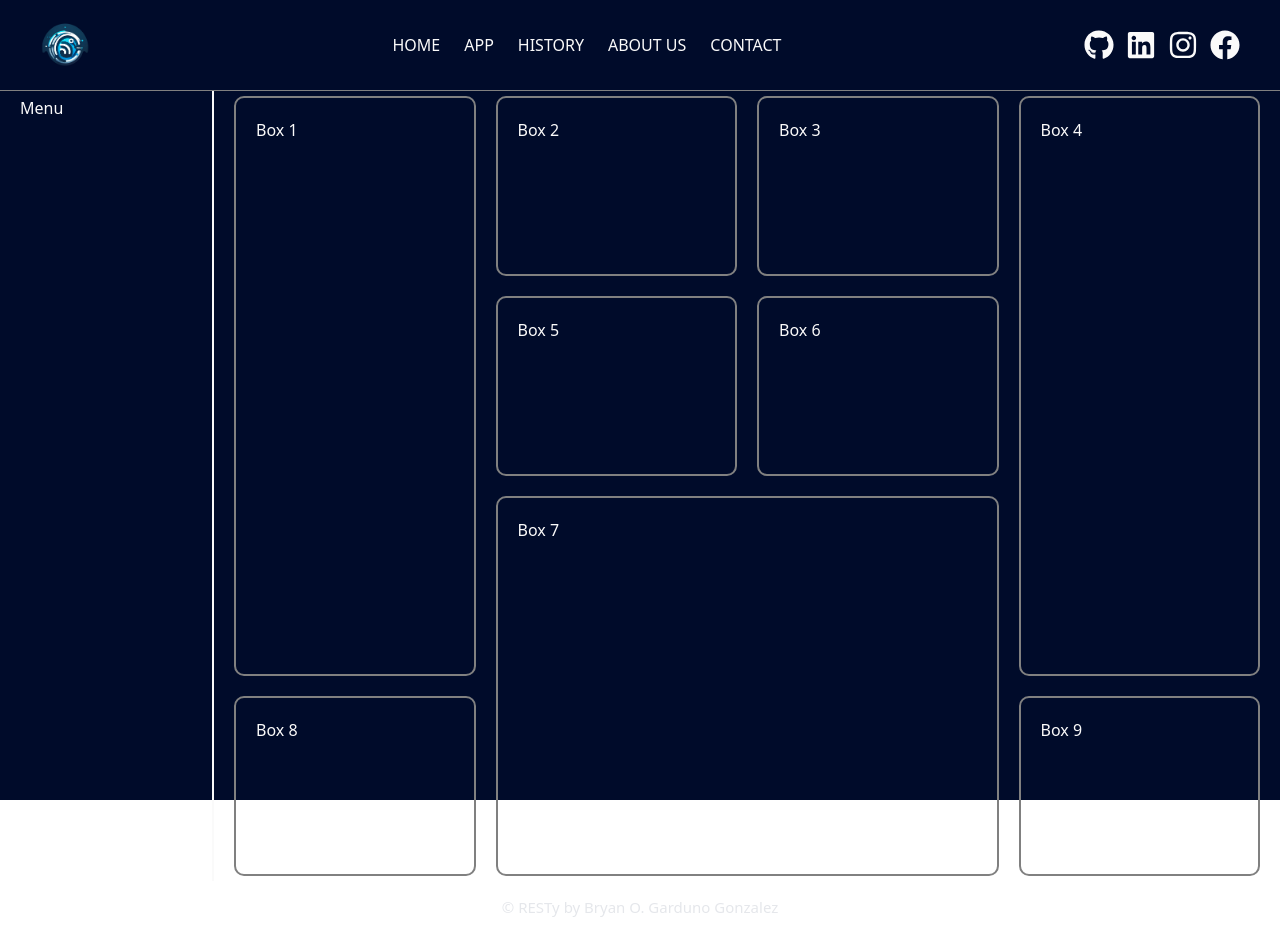
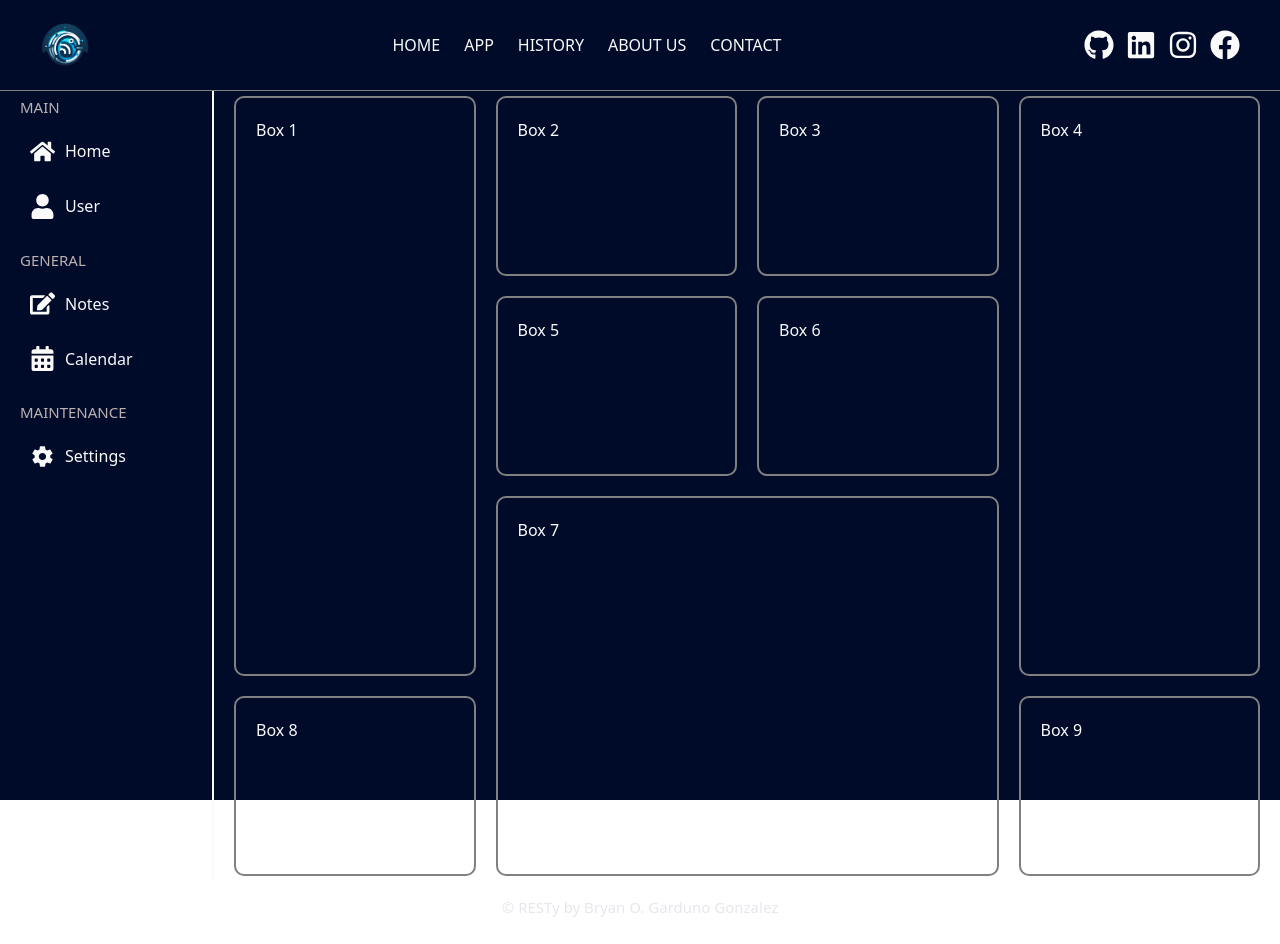
Before and after one commit to brosmar18/resty, a React (Vite) app: page / in a window 1280 px wide. Built offline with nearby package versions, Linux system fonts and the light colour scheme.

Commit message:
Sidebar added

```diff
--- a/src/Components/Menu/index.jsx
+++ /dev/null
@@ -1,9 +0,0 @@
-
-
-const Menu = () => {
-  return (
-    <div>Menu</div>
-  )
-}
-
-export default Menu
--- /dev/null
+++ b/src/Components/Sidebar/Sidebar.scss
@@ -0,0 +1,43 @@
+@import '../../styles/responsive.scss';
+
+.sidebar {
+
+    .sidebar__item {
+        display: flex;
+        flex-direction: column;
+        gap: 10px;
+        margin-bottom: 20px;
+        align-items: flex-start;
+
+        .sidebar__item-title {
+            font-size: 15px;
+            font-weight: 200;
+            color: rgb(189, 177, 177);
+            text-transform: uppercase;
+
+            @include lg{
+                display: none;
+              }
+        }
+
+        .sidebar__link {
+            display: flex;
+            align-items: center;
+            gap: 10px;
+            padding: 10px;
+            border-radius: 5px;
+
+            &:hover {
+                color: #0886D6;
+            }
+
+            .sidebar__link-title {
+                @include lg{
+                    display: none;
+                }
+            }
+        }
+    }
+
+
+}
--- /dev/null
+++ b/src/Components/Sidebar/index.jsx
@@ -0,0 +1,42 @@
+import { Link } from "react-router-dom";
+import { FaHome, FaUser, FaEdit, FaCalendarAlt } from "react-icons/fa";
+import { IoMdSettings } from "react-icons/io";
+import './Sidebar.scss'
+
+const Sidebar = () => {
+  return (
+    <div className="sidebar">
+      <div className="sidebar__item">
+        <h2 className="sidebar__item-title">Main</h2>
+        <Link to="/" className="sidebar__link">
+          <FaHome size={25} />
+          <p className="sidebar__link-title">Home</p>
+        </Link>
+        <Link to="/" className="sidebar__link">
+          <FaUser size={25} />
+          <p className="sidebar__link-title">User</p>
+        </Link>
+      </div>
+      <div className="sidebar__item">
+        <h2 className="sidebar__item-title">General</h2>
+        <Link to="/" className="sidebar__link">
+          <FaEdit size={25} />
+          <p className="sidebar__link-title">Notes</p>
+        </Link>
+        <Link to="/" className="sidebar__link">
+          <FaCalendarAlt size={25} />
+          <p className="sidebar__link-title">Calendar</p>
+        </Link>
+      </div>
+      <div className="sidebar__item">
+        <h2 className="sidebar__item-title">Maintenance</h2>
+        <Link to="/" className="sidebar__link">
+          <IoMdSettings size={25} />
+          <p className="sidebar__link-title">Settings</p>
+        </Link>
+      </div>
+    </div>
+  );
+};
+
+export default Sidebar;
--- a/src/Main.jsx
+++ b/src/Main.jsx
@@ -2,13 +2,13 @@ import { QueryClient, QueryClientProvider } from "@tanstack/react-query";
 import { createBrowserRouter, RouterProvider, Outlet } from "react-router-dom";
 import Header from "./Components/Header";
 import Footer from "./Components/Footer";
-import Menu from "./Components/Menu";
 import App from "./Pages/App/App";
 import History from "./Pages/History";
 import About from "./Pages/About";
 import Contact from "./Pages/Contact";
 import "./Main.scss";
 import Home from "./Pages/Home";
+import Sidebar from "./Components/Sidebar";
 const queryClient = new QueryClient();
 
 function Main() {
@@ -18,7 +18,7 @@ function Main() {
         <Header />
         <div className="containers">
           <div className="menu__container">
-            <Menu />
+            <Sidebar />
           </div>
           <div className="content__container">
             <QueryClientProvider client={queryClient}>
```
Also changed, not shown: src/Components/Menu/Menu.scss (deleted).
